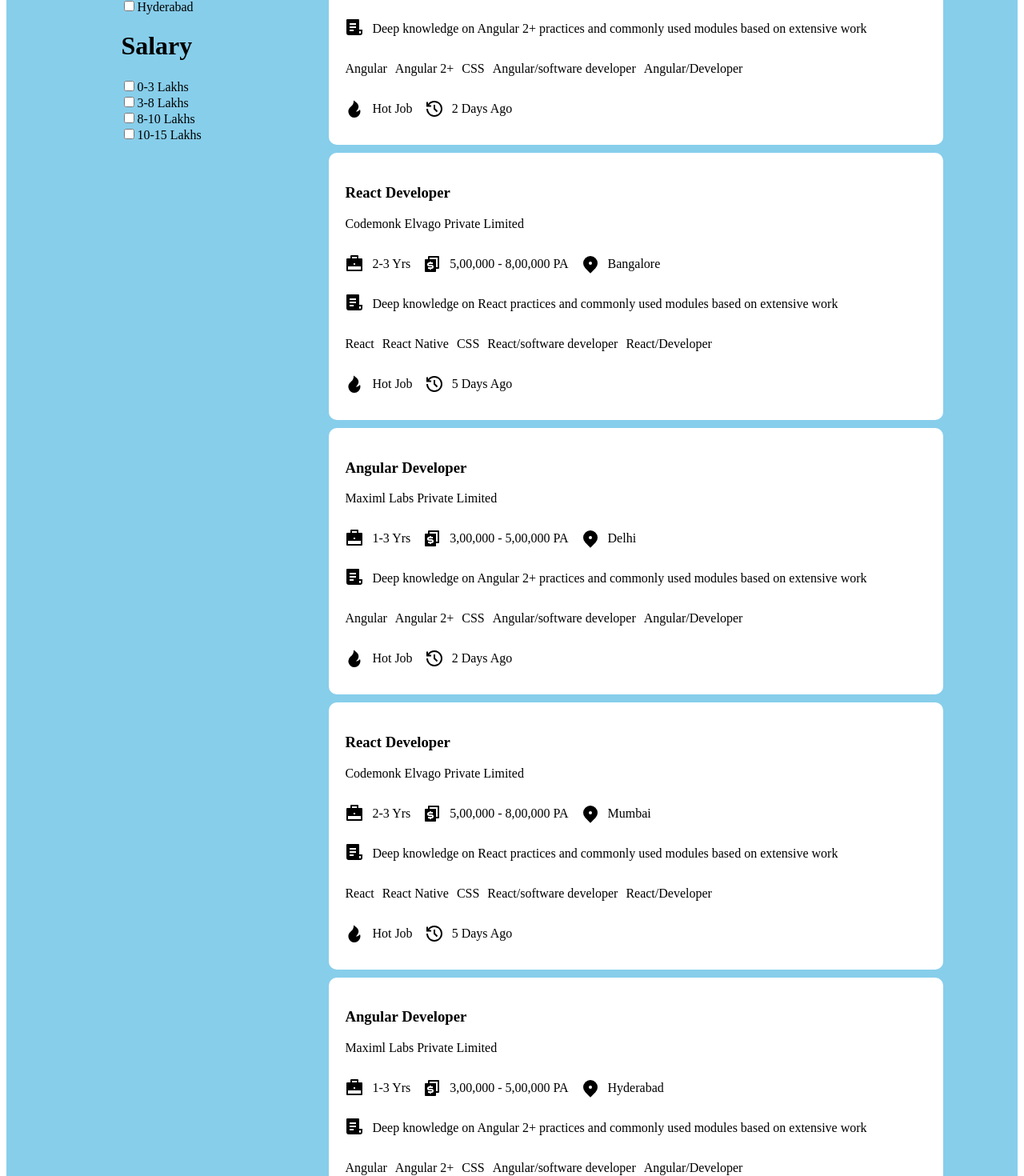
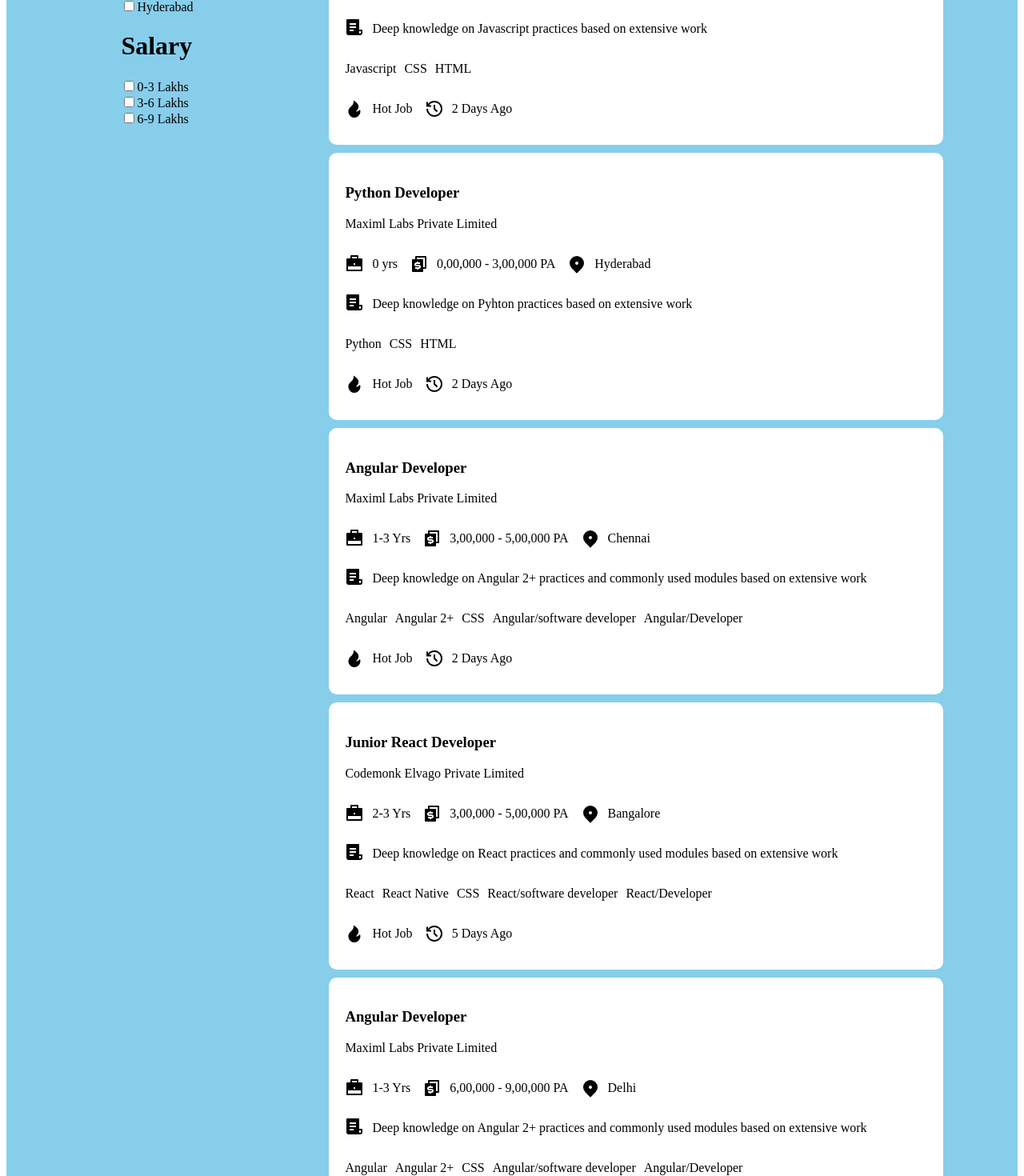
Before and after one commit to chennachandrika/Keerthi-ReactForm, a React (Create React App) app: page / in a window 1280 px wide. Shown: the part 200-1670 px from the top of the page at 80% size. Built offline with nearby package versions, Linux system fonts and the light colour scheme.

Commit message:
salaryFilter added

```diff
--- a/src/components/FilterJobs/FilterJobs.js
+++ b/src/components/FilterJobs/FilterJobs.js
@@ -3,10 +3,40 @@
 
 const jobsData = [
   {
+    role: "JavaScript Developer",
+    company: "Maximl Labs Private Limited",
+    experience: "0 yrs",
+    salary: "0,00,000 - 3,00,000 PA",
+    minSalary: "0,00,000",
+    maxSalary: "3,00,000",
+    location: "Bangalore",
+    responsibilities:
+      "Deep knowledge on Javascript practices based on extensive work",
+    requiredSkills: ["Javascript", "CSS", "HTML"],
+    isHotJob: true,
+    jobPosted: "2 Days Ago",
+  },
+  {
+    role: "Python Developer",
+    company: "Maximl Labs Private Limited",
+    experience: "0 yrs",
+    salary: "0,00,000 - 3,00,000 PA",
+    minSalary: "0,00,000",
+    maxSalary: "3,00,000",
+    location: "Hyderabad",
+    responsibilities:
+      "Deep knowledge on Pyhton  practices based on extensive work",
+    requiredSkills: ["Python", "CSS", "HTML"],
+    isHotJob: true,
+    jobPosted: "2 Days Ago",
+  },
+  {
     role: "Angular Developer",
     company: "Maximl Labs Private Limited",
     experience: "1-3 Yrs",
     salary: "3,00,000 - 5,00,000 PA",
+    minSalary: "3,00,000",
+    maxSalary: "5,00,000",
     location: "Chennai",
     responsibilities:
       "Deep knowledge on Angular 2+ practices and commonly used modules based on extensive work",
@@ -21,10 +51,12 @@
     jobPosted: "2 Days Ago",
   },
   {
-    role: "React Developer",
+    role: "Junior React Developer",
     company: "Codemonk Elvago Private Limited",
     experience: "2-3 Yrs",
-    salary: "5,00,000 - 8,00,000 PA",
+    salary: "3,00,000 - 5,00,000 PA",
+    minSalary: "3,00,000",
+    maxSalary: "5,00,000",
     location: "Bangalore",
     responsibilities:
       "Deep knowledge on React practices and commonly used modules based on extensive work",
@@ -42,7 +74,9 @@
     role: "Angular Developer",
     company: "Maximl Labs Private Limited",
     experience: "1-3 Yrs",
-    salary: "3,00,000 - 5,00,000 PA",
+    salary: "6,00,000 - 9,00,000 PA",
+    minSalary: "6,00,000",
+    maxSalary: "9,00,000",
     location: "Delhi",
     responsibilities:
       "Deep knowledge on Angular 2+ practices and commonly used modules based on extensive work",
@@ -60,7 +94,9 @@
     role: "React Developer",
     company: "Codemonk Elvago Private Limited",
     experience: "2-3 Yrs",
-    salary: "5,00,000 - 8,00,000 PA",
+    salary: "6,00,000 - 9,00,000 PA",
+    minSalary: "6,00,000",
+    maxSalary: "9,00,000",
     location: "Mumbai",
     responsibilities:
       "Deep knowledge on React practices and commonly used modules based on extensive work",
@@ -73,24 +109,6 @@
     ],
     isHotJob: true,
     jobPosted: "5 Days Ago",
-  },
-  {
-    role: "Angular Developer",
-    company: "Maximl Labs Private Limited",
-    experience: "1-3 Yrs",
-    salary: "3,00,000 - 5,00,000 PA",
-    location: "Hyderabad",
-    responsibilities:
-      "Deep knowledge on Angular 2+ practices and commonly used modules based on extensive work",
-    requiredSkills: [
-      "Angular",
-      "Angular 2+",
-      "CSS",
-      "Angular/software developer",
-      "Angular/Developer",
-    ],
-    isHotJob: true,
-    jobPosted: "2 Days Ago",
   },
 ];
 
@@ -119,18 +137,20 @@
 const salary = [
   {
     name: "0-3 Lakhs",
+    minSalary: "0,00,000",
+    maxSalary: "3,00,000",
     checked: false,
   },
   {
-    name: "3-8 Lakhs",
+    name: "3-6 Lakhs",
+    minSalary: "3,00,000",
+    maxSalary: "6,00,000",
     checked: false,
   },
   {
-    name: "8-10 Lakhs",
-    checked: false,
-  },
-  {
-    name: "10-15 Lakhs",
+    name: "6-9 Lakhs",
+    minSalary: "6,00,000",
+    maxSalary: "9,00,000",
     checked: false,
   },
 ];
@@ -158,13 +178,25 @@
   const renderJobs = () => {
     const loc = locationData.filter((item) => item.checked === true);
     const sal = salaryData.filter((item) => item.checked === true);
-    const res = [];
-    if (loc.length !== 0) {
+
+    let res = [];
+    if (loc.length !== 0 || sal.length !== 0) {
       for (let l of loc) {
         const main = jobsData.filter((job) => job.location === l.name);
         res.push(...main);
       }
-      setFilteredData(res);
+      if (loc.length === 0) {
+        res = jobsData;
+      }
+      const salData = [];
+      console.log(sal);
+      for (let s of sal) {
+        const main = res.filter(
+          (job) => job.minSalary >= s.minSalary && s.maxSalary >= job.maxSalary
+        );
+        salData.push(...main);
+      }
+      setFilteredData(salData ? salData : res);
     } else {
       setFilteredData(jobsData);
     }
```
